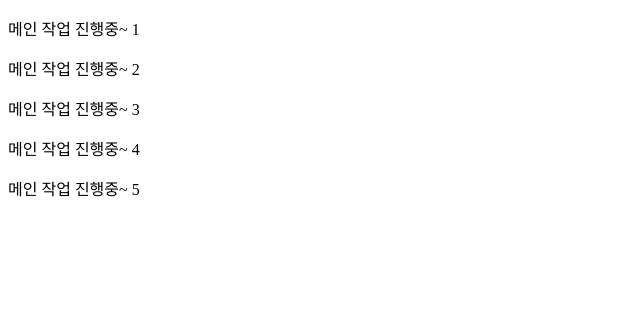
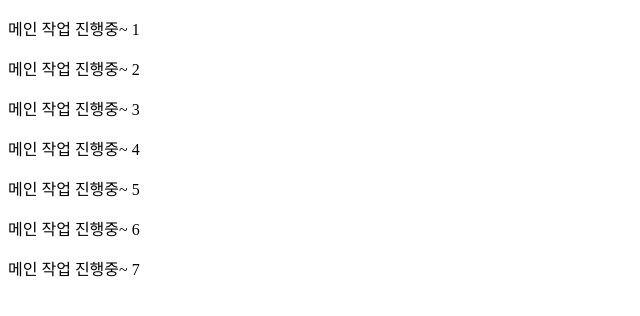
Before and after one commit to choiinyoung13/git_test, a plain HTML site: page index.html in a window 1280 px wide. Shown: the whole page, without its empty margins (0-640 px from the left). Drawn offline with Linux system fonts and the light colour scheme.

Commit message:
메인 작업은 계속된다 7777777

```diff
--- a/index.html
+++ b/index.html
@@ -21,5 +21,11 @@
     <div class="main">
       <p>메인 작업 진행중~ 5</p>
     </div>
+    <div class="main">
+      <p>메인 작업 진행중~ 6</p>
+    </div>
+    <div class="main">
+      <p>메인 작업 진행중~ 7</p>
+    </div>
   </body>
 </html>
```
